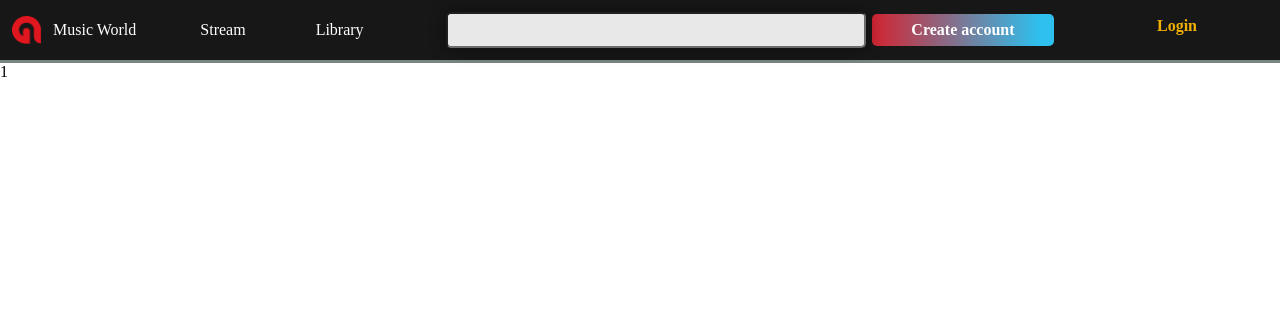
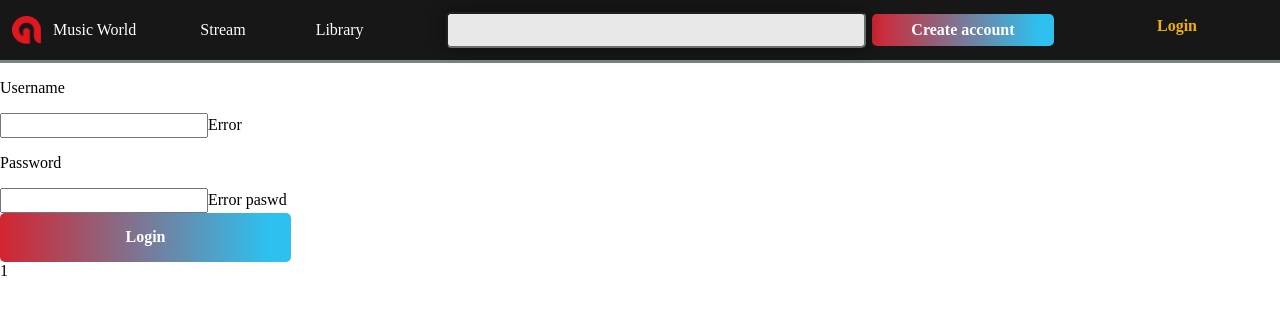
Before and after one commit to JohanL1bert/dez-music-react, a React (Create React App) app: page /favorites in a window 1280 px wide. Shown: the top 314 px of the page. Built offline with nearby package versions, Linux system fonts and the light colour scheme.

Commit message:
feat: add template form login

```diff
--- a/src/app/App.tsx
+++ b/src/app/App.tsx
@@ -1,15 +1,13 @@
 import React from 'react';
 import { Header } from 'common/components/Header';
+import { LoginForm } from 'common/components/LoginForm';
 
 export const App = () => {
   return (
     <div className="App">
       <Header />
-      <main className="app__main">
-        <section className="login">
-          <div className="login__inner">1</div>
-        </section>
-      </main>
+      <LoginForm />
+      <main className="app__main">1</main>
     </div>
   );
 };
--- a/src/app/assets/sass/index.scss
+++ b/src/app/assets/sass/index.scss
@@ -2,3 +2,4 @@
 @import 'abstracts/mixins';
 @import 'layout/app';
 @import 'layout/header';
+@import 'layout/login-form';
--- /dev/null
+++ b/src/app/assets/sass/layout/login-form.scss
@@ -0,0 +1,34 @@
+.login {
+  &__info {
+  }
+  &__input {
+  }
+  &__err {
+  }
+  &__pswd {
+    &__info {
+    }
+    &__input {
+    }
+  }
+  &__lose {
+    &__pswd {
+    }
+    &__link {
+      background: linear-gradient(90.17deg, #e11720 -7.79%, #2ec0ee 91.79%);
+    }
+  }
+  &__btn {
+    background: linear-gradient(90.17deg, #e11720 -7.79%, #2ec0ee 91.79%);
+    width: 291px;
+    height: 49px;
+    border-radius: 5px;
+    display: flex;
+    justify-content: center;
+    align-items: center;
+    &__link {
+      @include resetLinkSetFont;
+      color: $color-white;
+    }
+  }
+}
--- a/src/app/pages/Login.tsx
+++ b/src/app/pages/Login.tsx
@@ -1,5 +1,9 @@
 import React from 'react';
 
 export const Login = () => {
-  return <div />;
+  return (
+    <section className="login">
+      <div className="login__inner">1</div>
+    </section>
+  );
 };
--- /dev/null
+++ b/src/common/components/HeaderMain.tsx
@@ -0,0 +1,5 @@
+import React from 'react';
+
+export const HeaderMain = () => {
+  return <header className="header-main">1</header>;
+};
--- /dev/null
+++ b/src/common/components/LoginForm.tsx
@@ -0,0 +1,30 @@
+import React from 'react';
+
+export const LoginForm = () => {
+  return (
+    <form className="form">
+      <div className="login">
+        <p className="login__info">Username</p>
+        <input type="text" id="loginForm" className="login__input" />
+        <label htmlFor="loginForm" className="login__err">
+          Error
+        </label>
+      </div>
+      <div className="login__pswd">
+        <p className="login__pswd__info">Password</p>
+        <input type="text" id="loginPswd" className="login__pswd__input" />
+        <label htmlFor="loginPswd" className="login__pswd__err">
+          Error paswd
+        </label>
+      </div>
+      <div className="login__lose">
+        <a href="#/" aria-label="forgot pswd" className="login__lose__pswd" />
+      </div>
+      <div className="login__btn">
+        <a href="#/" aria-label="login button" className="login__btn__link">
+          Login
+        </a>
+      </div>
+    </form>
+  );
+};
```
Also changed, not shown: src/common/components/SignUpForm.tsx (added, +12 -0 lines), .eslintrc.json.
